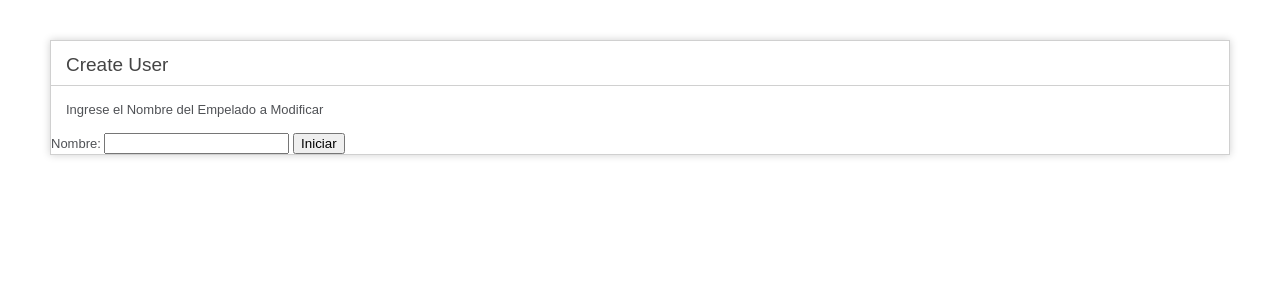
After one commit to jonathan12345s/ProyectoWEB1, a CodeIgniter app: page /database/user/ModificarEmpleado in a window 1280 px wide. The commit adds this page. Shown: the top 300 px of the page. Run offline with CodeIgniter, Linux system fonts and the light colour scheme.

Commit message:
se creo el eliminar

```diff
--- a/application/controllers/User.php
+++ b/application/controllers/User.php
@@ -10,17 +10,101 @@ class User extends CI_Controller {
 		$this->load->view('user/index.php');
 
 	}
+
+
+
+
+
+
+		public function Modificar()
+	{
+		$data= $this->obtener();
+
+
+
+
+		 $data = array();
+  		 $data['lista'] = $this->lista;
+
+
+		$this->load->view('user/Modificar.php',$data);
+
+
+
+	}
 		//carga el login
 	public function login()
 	{
 		$this->load->view('login/index.php');
 	}
 
+	public function eliminarmostar()
+	{
+		$this->load->view('user/EliminarEmpleados.php');
+	}
+
+
+
+
+public function eliminar(){
+
+$nombre = $this->input->post('Nombre');
+	// consultar BD<
+	$r = $this->User_model->eliminar($nombre);
+
+	if(sizeof($r) > 0) {
+
+
+			echo "Datos Eliminados";
+
+				  				  	$this->load->view('user/Admin.php');
+
+				  				  }
+				  				  else{
+
+
+
+			      echo "intente Nuevamente";
+				  				  	$this->load->view('user/EliminarEmpleados.php');
+
+				  				  }
+
+
+
+
+
+		}
+
+
+
+
+
 public function crearEmpleado()
 	{
 		$this->load->view('user/crearEmpleado.php');
 	}
+	public function ADMIN()
+	{
 
+				  				  	$this->load->view('user/Admin.php');
+	}
+public function ModificarEmpleado(){
+
+
+	$this->load->view('user/ModificarEmpleados.php');
+}
+
+
+
+
+public function obtener(){
+
+
+	$nombre = $this->input->post('Nombre');
+	// consultar BD<
+	return $this->User_model->obtener($nombre);
+
+}
 
 	//carga de la base de datos
 	//autenticar usuario
@@ -44,14 +128,14 @@ public function crearEmpleado()
 
 				  				  if($tipo=="a"){
 
-				  				  	$this->load->view('user/Admin.php',$r[0]);
+				  				  	$this->load->view('user/Admin.php');
 
 				  				  }
 				  				  else{
 
 
 
-				  				  	$this->load->view('user/Empleado.php',$r[0]);
+				  				  	$this->load->view('user/Empleado.php');
 
 				  				  }
 
@@ -73,37 +157,7 @@ public function crearEmpleado()
 
 	}
 
-	//Agrega un nuevo usuario a la base de datos
-	public function crearUsuario()
-	{
-
-		$nombre= $this->input->post('nombre');
-		$apellido= $this->input->post('apellido');
-		$pass= $this->input->post('pass');
-		$email= $this->input->post('email');
-		//dejo el email por fuera, ya que puede poseer caracteres especiales
-		$usuario = array('nombre' => $nombre, 'apellido' => $apellido,'password' => $pass);
-		//recorro el arreglo
-		foreach ($usuario as $dato) {
-		//pregunto si los datos del arreglo posee algo que no sea alfanumerico
-		 if(!ctype_alnum($dato)){
-
-		 	$this->mostrar_msj('**No se permiten caracteres especiales**');
-		 }
-		 else{
-		  $usuario['email']= $email;
-
-		 	$r=$this->User_model->crearUsuario($usuario);
-		 	if(sizeof($r)>0){
-		 		redirect(base_url());
-		 	}
-		 }
-		}
-
-
-
-	}
-	public function save() {
+		public function save() {
 		// objener valores
     $nombre = $this->input->post('Nombre');
 		$contrasena = $this->input->post('contraseña');
@@ -119,6 +173,17 @@ echo "a";
 
      $r = $this->User_model->save($user);
 
+	if($r) {
+      $this->session->set_flashdata('message','User saved');
+			redirect('User/ADMIN');
+		} else {
+      $this->session->set_flashdata('message','There was an error saving the user');
+			redirect('User/crearEmpleado');
+		}
+
+
+
+
 
 
 
--- a/application/models/User_model.php
+++ b/application/models/User_model.php
@@ -12,6 +12,35 @@ class User_model extends CI_Model {
 
 
 
+ function obtener($nombre) {
+
+    $query = $this->db->get_where('usuario',array('nombre'));
+
+	  return $query->result_array();
+
+  }
+
+
+
+ function eliminar($nombre) {
+
+
+
+$this->db->where('nombre',$nombre);
+    return $this->db->delete('usuario');
+
+
+
+
+  }
+
+
+
+
+
+
+
+
 
    function save($user)
   {
--- /dev/null
+++ b/application/views/user/ModificarEmpleados.php
@@ -0,0 +1,93 @@
+<?php
+defined('BASEPATH') OR exit('No direct script access allowed');
+?><!DOCTYPE html>
+<html lang="en">
+<head>
+	<meta charset="utf-8">
+	<title>Inventarios</title>
+	<style type="text/css">
+
+	::selection { background-color: #E13300; color: white; }
+	::-moz-selection { background-color: #E13300; color: white; }
+
+	body {
+		background-color: #fff;
+		margin: 40px;
+		font: 13px/20px normal Helvetica, Arial, sans-serif;
+		color: #4F5155;
+	}
+
+	a {
+		color: #003399;
+		background-color: transparent;
+		font-weight: normal;
+	}
+
+	h1 {
+		color: #444;
+		background-color: transparent;
+		border-bottom: 1px solid #D0D0D0;
+		font-size: 19px;
+		font-weight: normal;
+		margin: 0 0 14px 0;
+		padding: 14px 15px 10px 15px;
+	}
+
+	code {
+		font-family: Consolas, Monaco, Courier New, Courier, monospace;
+		font-size: 12px;
+		background-color: #f9f9f9;
+		border: 1px solid #D0D0D0;
+		color: #002166;
+		display: block;
+		margin: 14px 0 14px 0;
+		padding: 12px 10px 12px 10px;
+	}
+
+	#body {
+		margin: 0 15px 0 15px;
+	}
+
+	p.footer {
+		text-align: right;
+		font-size: 11px;
+		border-top: 1px solid #D0D0D0;
+		line-height: 32px;
+		padding: 0 10px 0 10px;
+		margin: 20px 0 0 0;
+	}
+
+	#container {
+		margin: 10px;
+		border: 1px solid #D0D0D0;
+		box-shadow: 0 0 8px #D0D0D0;
+	}
+	</style>
+</head>
+<body>
+
+<div id="container">
+	<h1>Create User</h1>
+	<div id="body">
+		<p>Ingrese el Nombre del Empelado a Modificar</p>
+
+    </div>
+    <form class=""   action="<?php echo site_url('User/Modificar'); ?>"  method="post">
+
+
+      Nombre: <input type="text" name="Nombre" value="">
+
+
+
+
+
+
+
+
+    <button type="submit" class="button button-block"/>Iniciar</button>
+    </form>
+	</div>
+</div>
+
+</body>
+</html>
```
Also changed, not shown: application/views/user/Admin.php (+33 -1 lines), application/views/user/EliminarEmpleados.php (added, +92 -0 lines), application/views/user/Modificar.php (added, +109 -0 lines).
